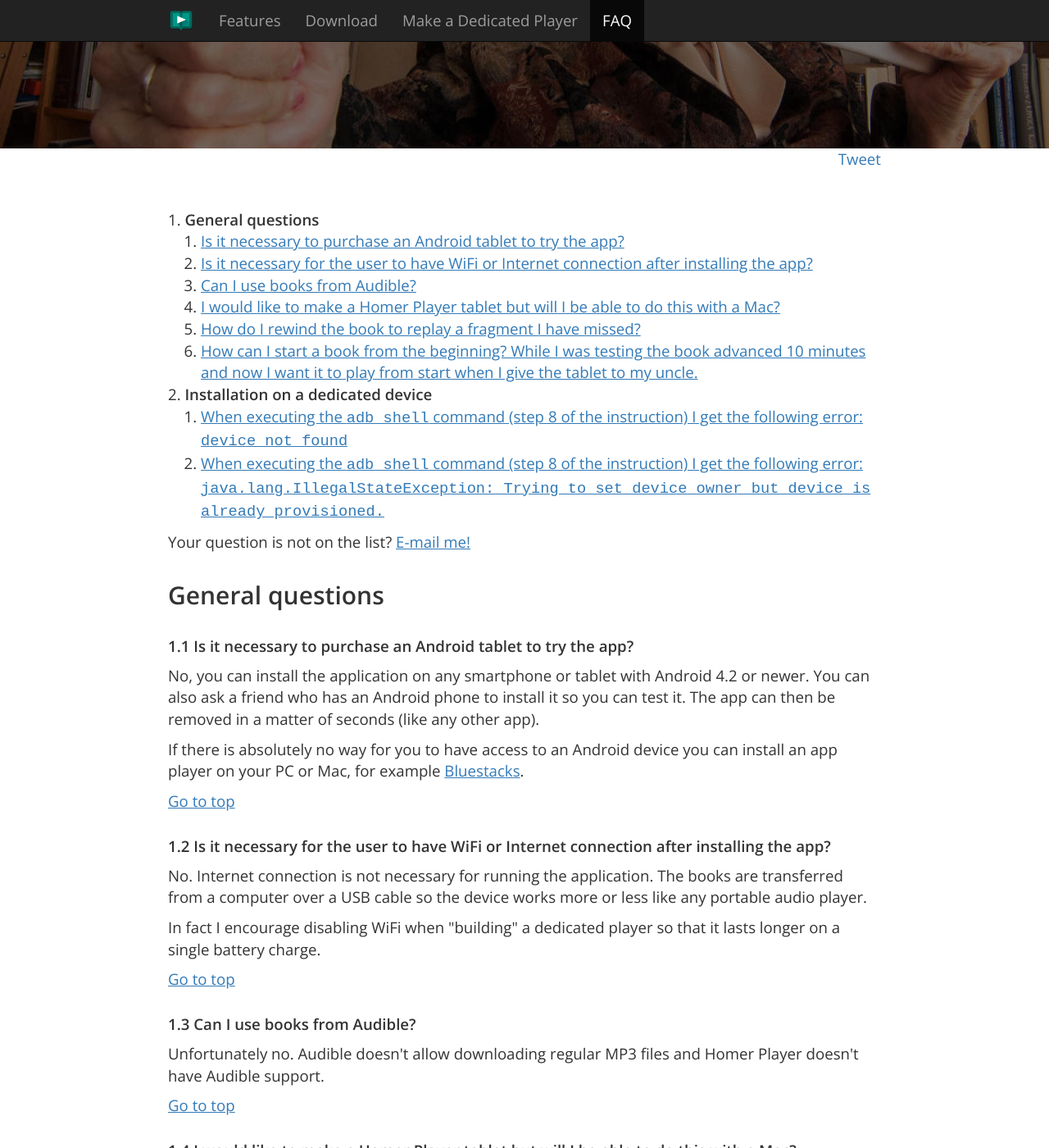
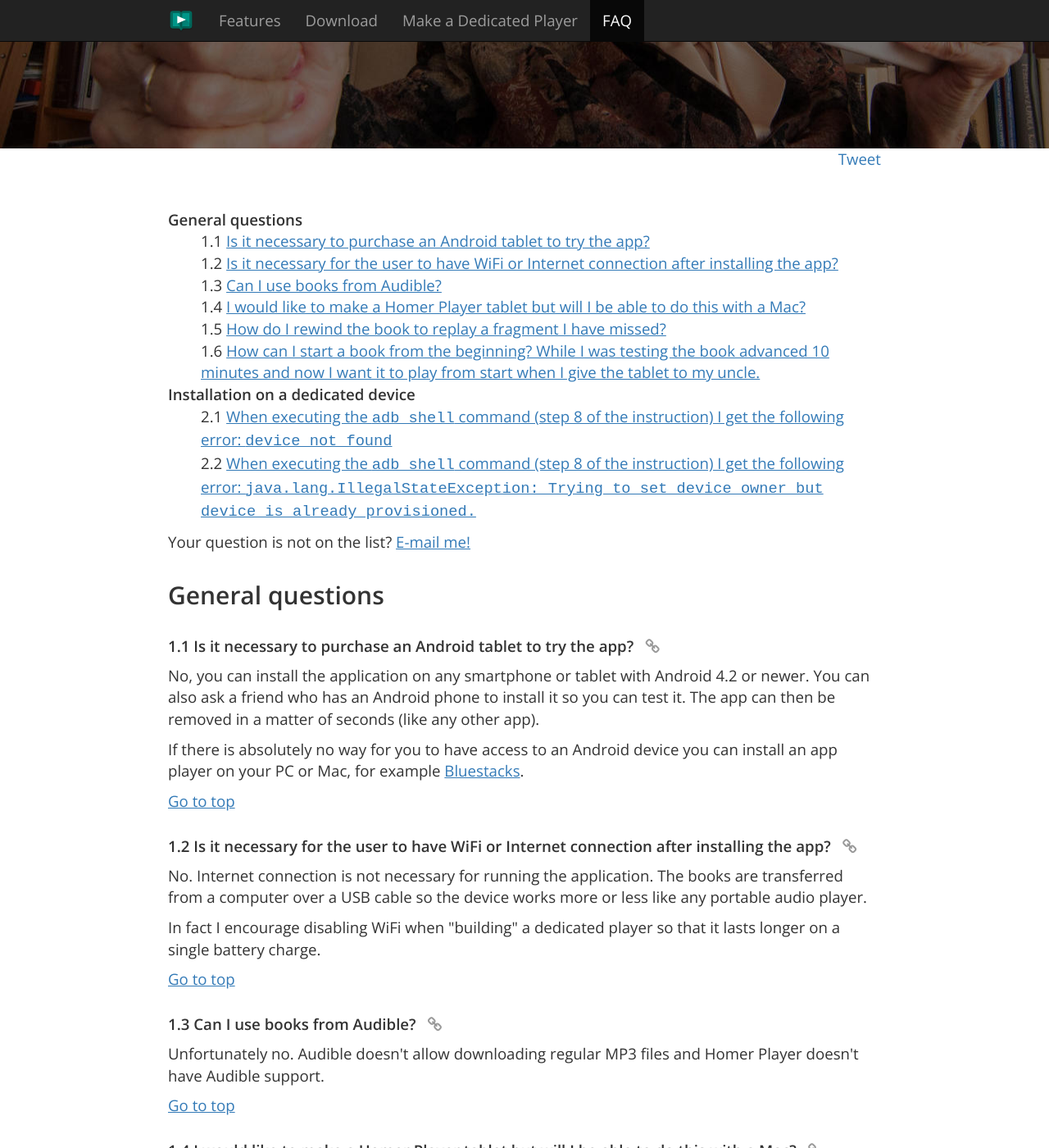
Before and after one commit to msimonides/homerplayer, a Jekyll site: the page built from faq.html, in a window 1280 px wide and 1400 px high, scrolled down 314 px. Shown: the whole window at 82% size. Built offline with Jekyll 4.4.1, drawn with Linux system fonts in a browser that asks for light colours; nearby versions of some CDN libraries; comment, search, counter and statistics services are not loaded.

Commit message:
Update FAQ style and permalinks.

```diff
--- a/css/faq.css
+++ b/css/faq.css
@@ -1,10 +1,20 @@
 ol.faq-toc {
-	list-style-position: inside;
+	list-style: none;
 	padding-left: 0px;
+	counter-reset: item;
 }
 
 ol.faq-toc ol {
-	list-style-position: outside;
+	list-style: none;
+	counter-reset: item;
+}
+
+ol.faq-toc li {
+        counter-increment: item;
+}
+
+ol.faq-toc ol li:before {
+	content: counters(item, ".") " ";
 }
 
 .faq {
@@ -22,6 +32,17 @@
 	font-weight: 600;
 }
 
+.faq a.self,
+.faq a.self:visited {
+	transition: color 0.5s ease-in-out;
+	margin-left: 0.5em;
+	color: #999;
+}
+
+.faq a.self:hover {
+	color: #333;
+}
+
 .faq * {
 	transition: background 3s ease-in;
 	background-color: inherit;
@@ -31,3 +52,7 @@
 	transition: background 0.5s ease-out;
 	background-color: #ffffaa;
 }
+
+.faq dt.selected {
+	font-weight: 800;
+}
--- a/faq.html
+++ b/faq.html
@@ -16,8 +16,8 @@
 <li><span class="toc_section">{{ faq_section.section }}</span>
 <ol>
 {% for question in faq_section.questions %}
-{% capture label  %}faq-{{ outer_index }}-{{ forloop.index }}{% endcapture %}
-<li><a href="#{{ label }}" data-target="{{ label }}">{{ question.question }}</a></li>
+{% capture label  %}{{ question.question | slugify }}{% endcapture %}
+<li><a href="#{{ label }}">{{ question.question }}</a></li>
 {% endfor %}
 </ol>
 </li>
@@ -29,13 +29,14 @@
 
 {% for faq_section in site.data.faq %}
 {% assign outer_index = forloop.index %}
-<h2 id="{{ faq_section.section | strip_html | downcase | remove: ' ' }}">
+<h2 id="{{ faq_section.section | slugify }}">
 {{ faq_section.section }}</h2>
 <dl class="faq">
 {% for question in faq_section.questions %}
-{% capture label  %}faq-{{ outer_index }}-{{ forloop.index }}{% endcapture %}
+{% capture label  %}{{ question.question | slugify }}{% endcapture %}
 <dt id="{{ label }}" class="anchor-target">
 {{ outer_index }}.{{ forloop.index }} {{ question.question }}
+<a href="#{{ label }}" class="self" title="Link"><i class="fa fa-link"></i></a>
 </dt>
 <dd>
 {{ question.answer }}
--- a/install-dedicated-steps.html
+++ b/install-dedicated-steps.html
@@ -158,8 +158,8 @@
 <pre>
 Success: Device owner set to package com.studio4plus.homerplayer
 </pre>
-If you don't, see <a href="faq.html#installationonadedicateddevice">
-see answers in the FAQ section</a>.
+If you don't, see <a href="faq.html#installation-on-a-dedicated-device"
+onclick="gaLinkClick('faq-adb-help');>see answers in the FAQ section</a>.
 </p>
 
 
--- a/js/faq.js
+++ b/js/faq.js
@@ -1,15 +1,21 @@
-$('.faq-toc a').click(highlightEvent);
+$('.faq-toc a').click(highlightOnEvent);
+$('.faq a.self').click(highlightOnEvent);
 
-function highlightEvent(event) {
-	highlight(event.target.dataset.target);
+function highlightOnEvent(event) {
+	var targetHref = this.getAttribute('href');
+	var targetId = targetHref.substr(targetHref.indexOf('#') + 1);
+	highlight(targetId);
 }
 
 function highlight(id) {
-	var element = $('#' + id + " + dd");
-	element.addClass('highlight');
+	var answer = $('#' + id + " + dd");
+	answer.addClass('highlight');
 	setTimeout(function() {
-		element.removeClass('highlight');
+		answer.removeClass('highlight');
 	}, 500);
+
+	$('dt.selected').removeClass('selected');
+	$('#' + id).addClass('selected');
 }
 
 $(document).ready(function() {
```
